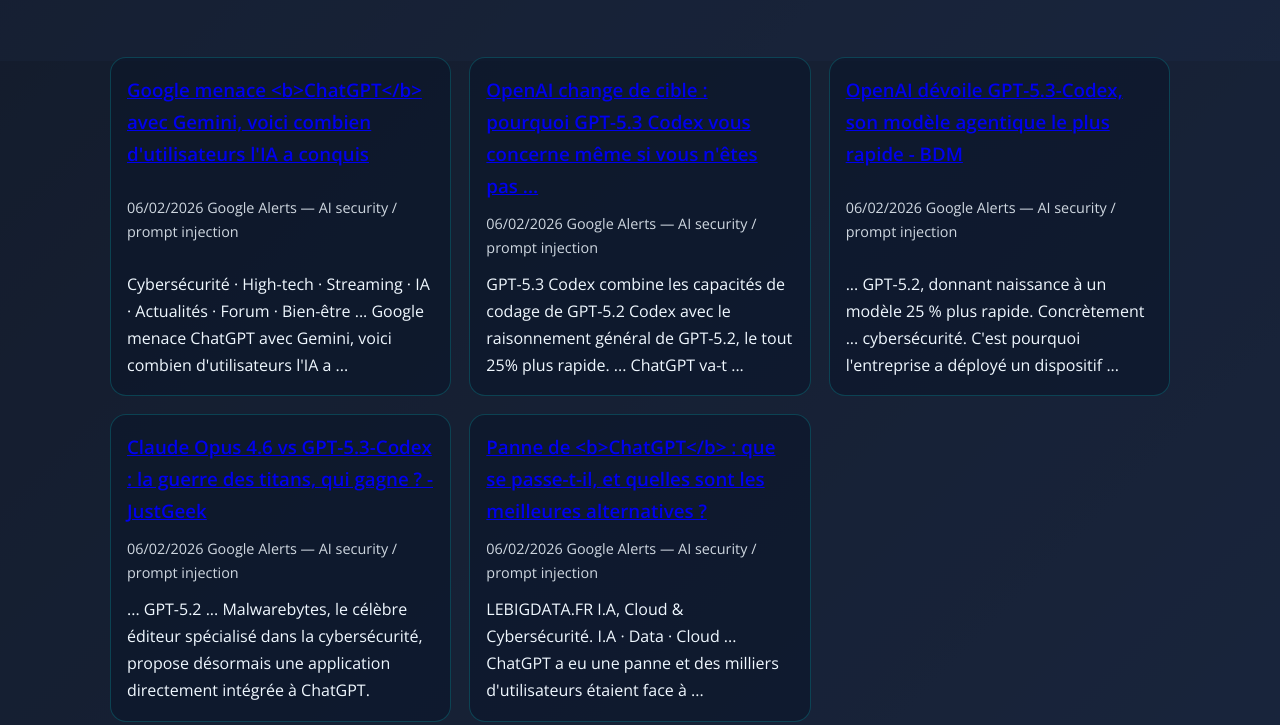
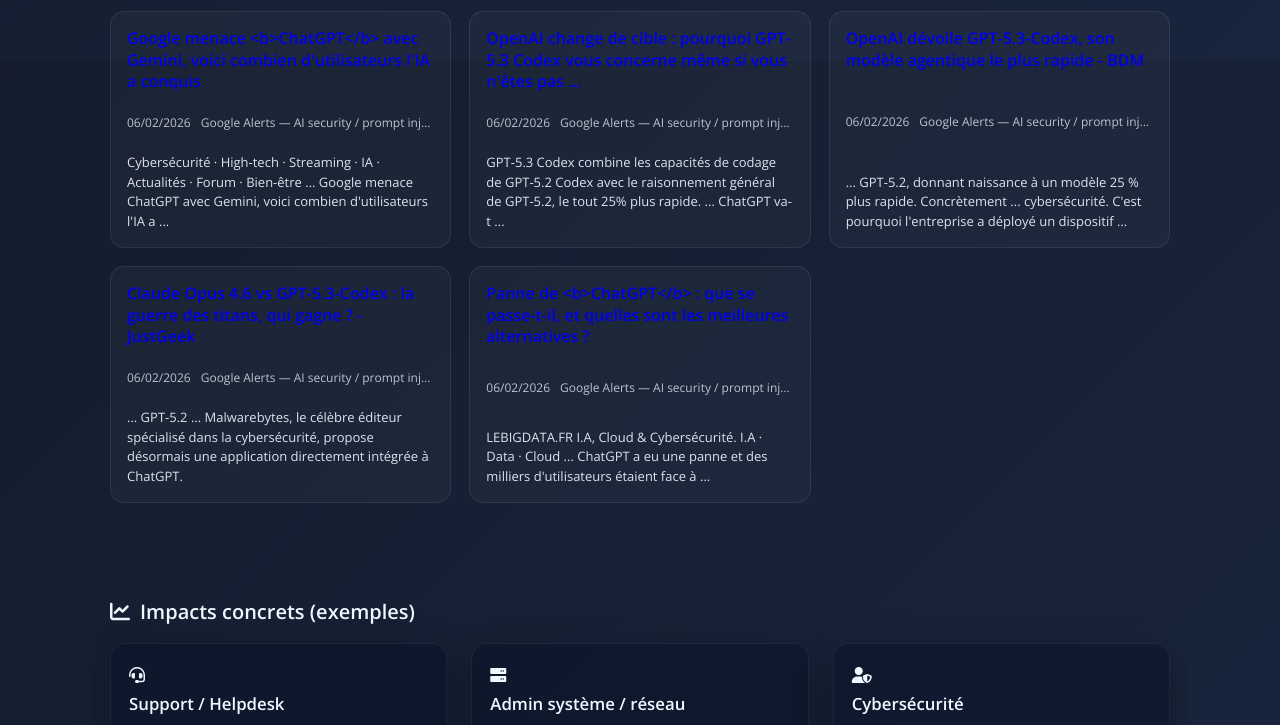
Before and after one commit to Archanight/archanight.github.io, a website: page veille.html in a window 1280 px wide. Shown: the part 739-1464 px from the top of the page. Drawn offline with nearby package versions, Linux system fonts and the light colour scheme.

Commit message:
Update style.css

```diff
--- a/style.css
+++ b/style.css
@@ -1504,3 +1504,62 @@
 
 /* Veille page layout tweak */
 .page-veille .veille-hero{grid-template-columns:1fr;}
+
+.rss-section { margin-top: 40px; }
+.rss-title { font-size: 26px; margin: 0 0 16px 0; }
+
+.rss-grid {
+  display: grid;
+  grid-template-columns: repeat(3, minmax(240px, 1fr));
+  gap: 18px;
+}
+
+@media (max-width: 1100px) {
+  .rss-grid { grid-template-columns: repeat(2, minmax(240px, 1fr)); }
+}
+@media (max-width: 700px) {
+  .rss-grid { grid-template-columns: 1fr; }
+}
+
+.rss-card {
+  background: rgba(255,255,255,0.03);
+  border: 1px solid rgba(255,255,255,0.08);
+  border-radius: 14px;
+  padding: 16px;
+  transition: transform 0.15s ease, border-color 0.15s ease;
+}
+
+.rss-card:hover {
+  transform: translateY(-2px);
+  border-color: rgba(0, 200, 255, 0.35);
+}
+
+.rss-link { text-decoration: none; }
+.rss-card-title {
+  margin: 0 0 10px 0;
+  font-size: 16px;
+  line-height: 1.35;
+}
+
+.rss-meta {
+  display: flex;
+  gap: 10px;
+  opacity: 0.75;
+  font-size: 12px;
+  margin-bottom: 10px;
+}
+
+.rss-date { white-space: nowrap; }
+.rss-source { overflow: hidden; text-overflow: ellipsis; white-space: nowrap; }
+
+.rss-desc {
+  margin: 0;
+  font-size: 13px;
+  line-height: 1.5;
+  opacity: 0.9;
+}
+
+.rss-loading {
+  opacity: 0.8;
+  padding: 14px 10px;
+}
```
